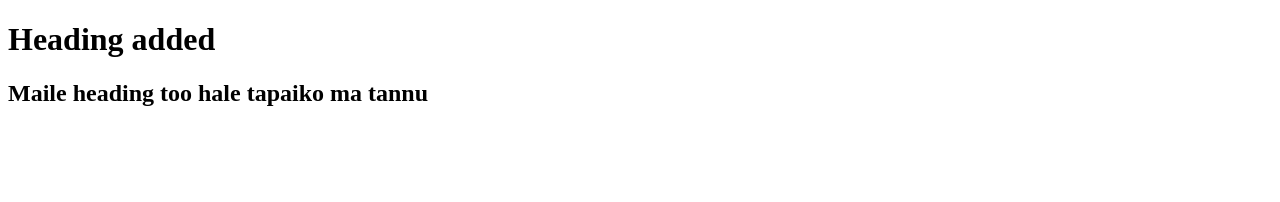
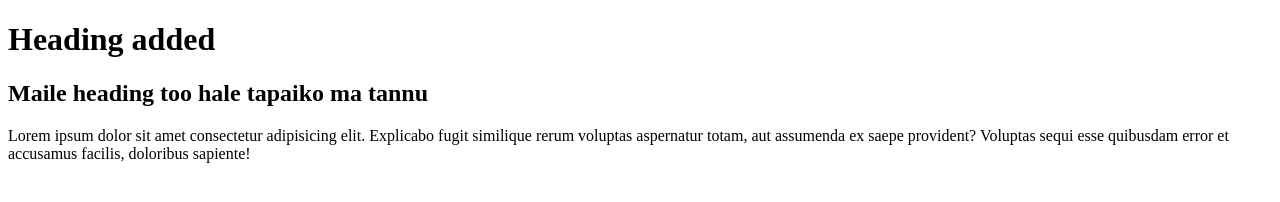
Before and after one commit to Rabin-See/project, a plain HTML site: page index.html in a window 1280 px wide. Drawn offline with Linux system fonts and the light colour scheme.

```diff
--- a/index.html
+++ b/index.html
@@ -10,7 +10,9 @@
   <body>
     <h1>Heading added</h1>
     <h2>Maile heading too hale tapaiko ma tannu</h2>
-
+    <p>Lorem ipsum dolor sit amet consectetur adipisicing elit. Explicabo fugit similique rerum voluptas aspernatur
+      totam, aut assumenda ex saepe provident? Voluptas sequi esse quibusdam error et accusamus facilis, doloribus
+      sapiente!</p>
   </body>
 
 </html>
```
